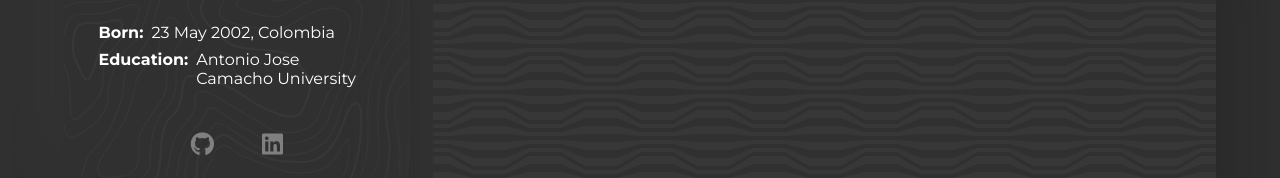
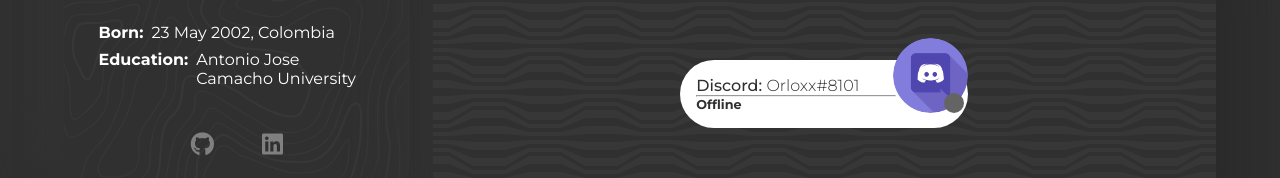
Before and after one commit to Orloxx23/OrlandoMmv2, a React (Create React App) app: page /about in a window 1280 px wide. Shown: the part 510-688 px from the top of the page. Built offline with nearby package versions, Linux system fonts and the light colour scheme; no server answers.

Commit message:
discord presence updated

```diff
--- a/src/components/DiscordPresence/discord.css
+++ b/src/components/DiscordPresence/discord.css
@@ -14,7 +14,7 @@
 }
 
 .discord-presence-text {
-  max-width: 200px;
+  max-width: 300px;
   padding: 1rem;
   margin-right: 3.5rem;
   min-width: 200px;
@@ -32,6 +32,8 @@
 
 .discord-presence-text p {
   font-size: 0.8rem;
+  display: flex;
+  gap: 0.2rem;
   font-weight: 500;
 }
 
--- a/src/components/DiscordPresence/index.jsx
+++ b/src/components/DiscordPresence/index.jsx
@@ -30,11 +30,7 @@ export default function DiscordPresence() {
         animate={{ opacity: 1, y: 0 }}
         onMouseEnter={() => setCursorVariant("dark")}
         onMouseLeave={() => setCursorVariant("default")}
-        className={
-          discordData.length > 0
-            ? "discord-presence-container"
-            : "discord-presence-container discord-presence-offline"
-        }
+        className="discord-presence-container"
       >
         <div className="discord-presence-content">
           <div className="discord-presence-text">
@@ -42,12 +38,23 @@ export default function DiscordPresence() {
               Discord: <span>Orloxx#8101</span>
             </h5>
             <hr />
-            <p>
-              {t("discord.playing")}{" "}
-              <span>
-                {discordData.length > 0 ? discordData[0].game["name"] : "..."}
-              </span>
-            </p>
+
+            {discordData.length > 0 ? (
+              discordData[0].game ? (
+                <p>
+                  {t("discord.playing")}
+                  <span>{discordData[0].game["name"]}</span>
+                </p>
+              ) : (
+                <p>
+                  <span>{t("discord.online")}</span>
+                </p>
+              )
+            ) : (
+              <p>
+                <span>{t("discord.offline")}</span>
+              </p>
+            )}
           </div>
           <div className="discord-presence-img">
             <img
--- a/src/languages/en/global.json
+++ b/src/languages/en/global.json
@@ -28,6 +28,8 @@
   },
 
   "discord":{
-    "playing": "Playing"
+    "playing": "Playing",
+    "online": "Online",
+    "offline": "Offline"
   }
 }
--- a/src/languages/es/global.json
+++ b/src/languages/es/global.json
@@ -27,6 +27,8 @@
   },
 
   "discord":{
-    "playing": "Jugando a"
+    "playing": "Jugando a",
+    "online": "Conectado",
+    "offline": "Desconectado"
   }
 }
```
